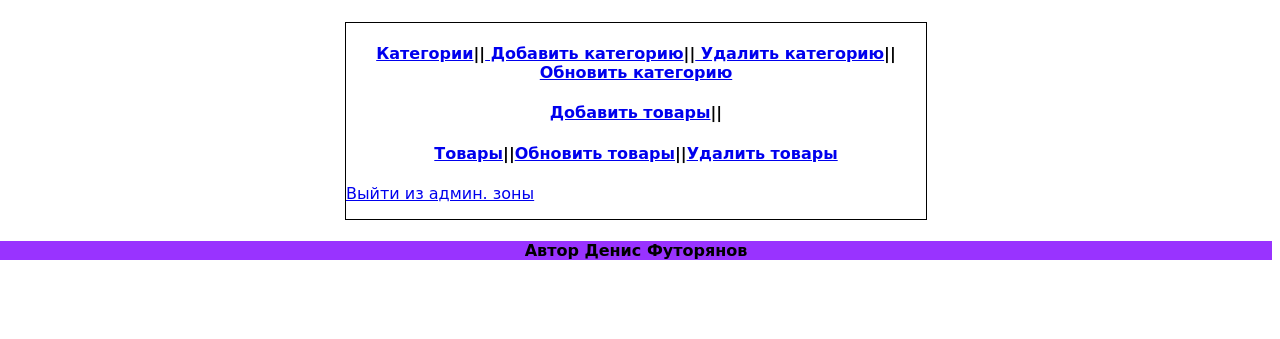
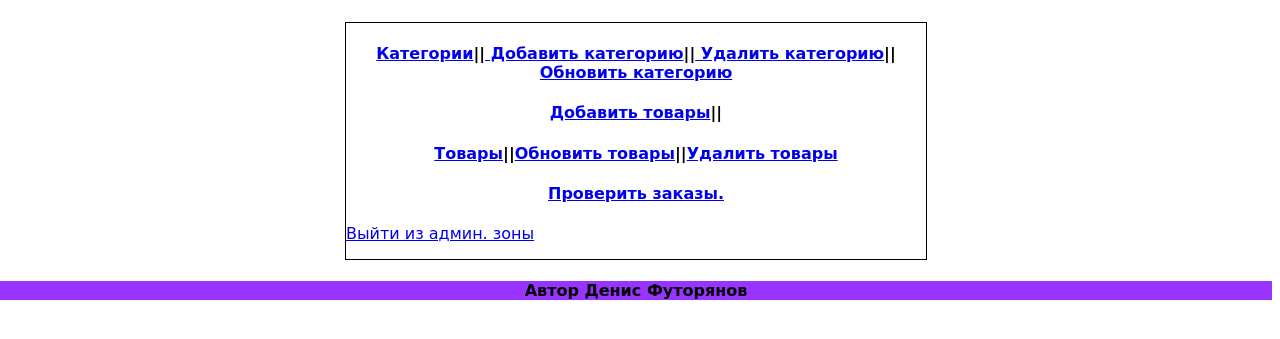
Before and after one commit to fedot79/study, a PHP site: page /admin/index.php in a window 1280 px wide. Shown: the part 54-393 px from the top of the page. Run offline with PHP 8.4, Linux system fonts and the light colour scheme; the visitor is signed in with stand-in values (Sample User, id 1).

Commit message:
доделал админку

```diff
--- a/admin/blocks/content.php
+++ b/admin/blocks/content.php
@@ -1,5 +1,7 @@
 <main>
 <h4><a href="../categories.php">Категории</a>||<a href="../add_cat.php"> Добавить категорию</a>||<a href="../delete_cat.php"> Удалить категорию</a>||<a href="../update_cat.php">Обновить категорию</a></h4>
  <h4><a href="../add_goods.php">Добавить товары</a>||<h4><a href="../goods.php">Товары</a>||<a href="../update_goods.php">Обновить товары</a>||<a href="../delete_goods.php">Удалить товары</a></h4>
+     <h4><a href="show_orders.php">Проверить заказы.</a></h4>
 <p><a href="blocks/auth.php">Выйти из админ. зоны</a></p>
+
 </main>
--- a/admin/index.php
+++ b/admin/index.php
@@ -1,4 +1,5 @@
 <?php
+session_start();
 include_once 'blocks/auth.php';
 
 
```
